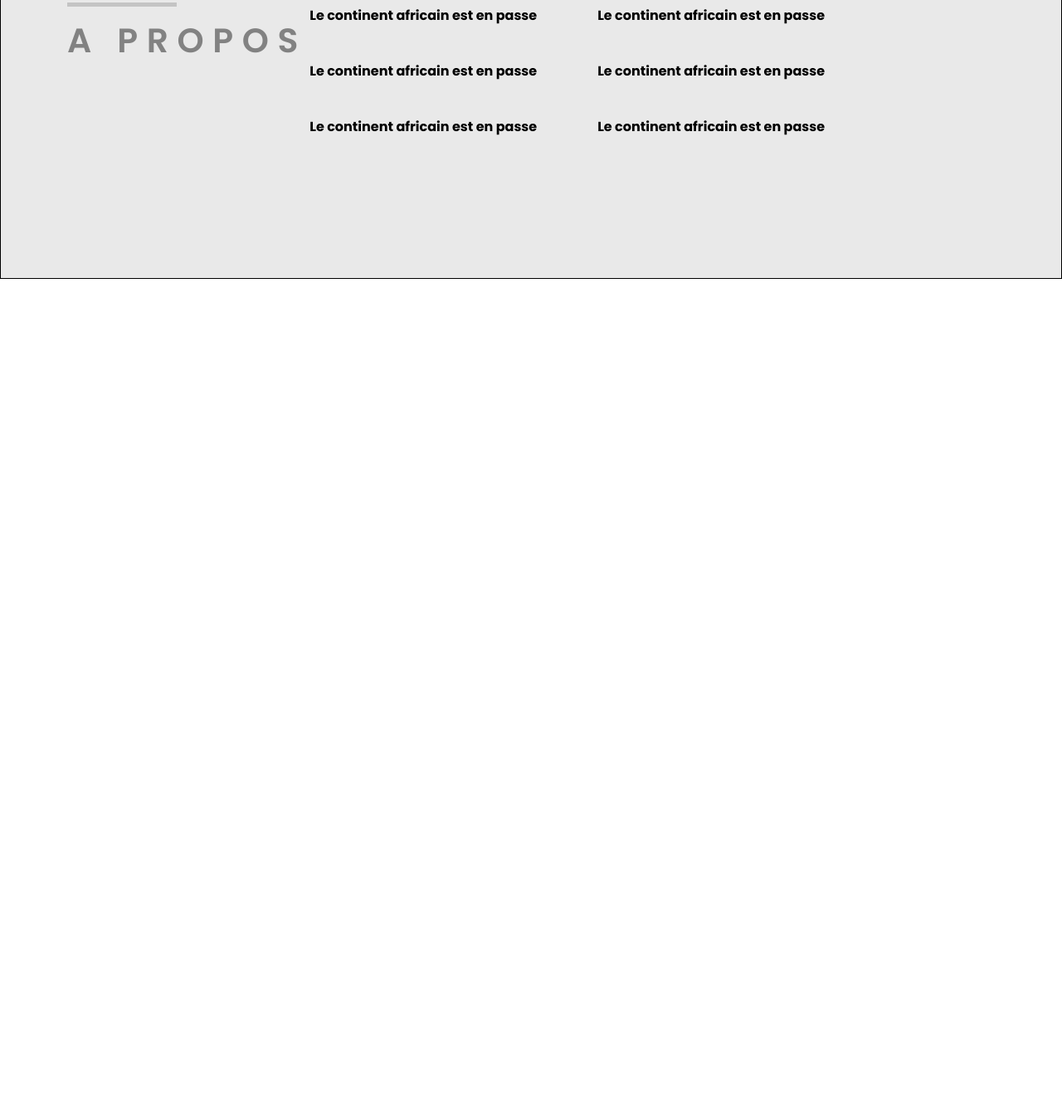
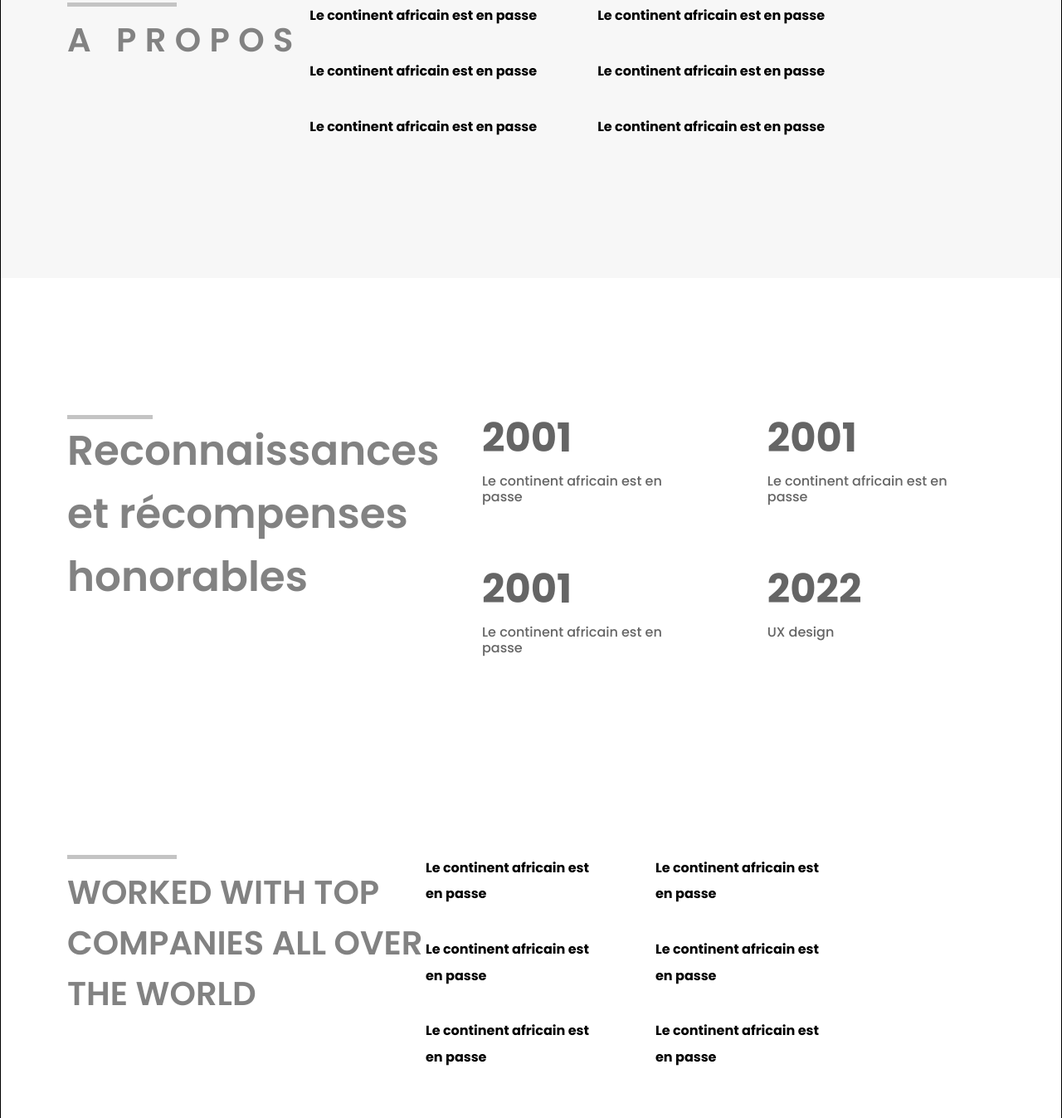
Before and after one commit to MorphineMePlz/ui-portfolio, a plain HTML site: page index.html in a window 1280 px wide. Shown: the part 2326-3673 px from the top of the page at 83% size. Before the commit the page ends 2662 px from the top, so only its background shows below. Drawn offline with nearby package versions, Linux system fonts and the light colour scheme.

Commit message:
fixed: added work block

```diff
--- a/index.html
+++ b/index.html
@@ -116,26 +116,84 @@
               <h2 class="section__title">A PROPOS</h2>
             </div>
             <ul class="services__list">
-              <li class="services-liet-item">
+              <li class="services-list-item">
                 <p class="services__text">Le continent africain est en passe</p>
               </li>
-              <li class="services-liet-item">
+              <li class="services-list-item">
                 <p class="services__text">Le continent africain est en passe</p>
               </li>
-              <li class="services-liet-item">
+              <li class="services-list-item">
                 <p class="services__text">Le continent africain est en passe</p>
               </li>
-              <li class="services-liet-item">
+              <li class="services-list-item">
                 <p class="services__text">Le continent africain est en passe</p>
               </li>
-              <li class="services-liet-item">
+              <li class="services-list-item">
                 <p class="services__text">Le continent africain est en passe</p>
               </li>
-              <li class="services-liet-item">
+              <li class="services-list-item">
                 <p class="services__text">Le continent africain est en passe</p>
               </li>
             </ul>
           </div>
+        </section>
+        <section class="skills">
+          <div class="skills__title-container">
+            <div class="styled-line skills__styled-line"></div>
+            <h2 class="skills__title">
+              Reconnaissances et récompenses honorables
+            </h2>
+          </div>
+          <ul class="skills__list">
+            <li class="skills-list-item">
+              <h3 class="skills__header">2001</h3>
+              <p class="skills__text">Le continent africain est en passe</p>
+            </li>
+            <li class="skills-list-item">
+              <h3 class="skills__header">2001</h3>
+              <p class="skills__text">Le continent africain est en passe</p>
+            </li>
+            <li class="skills-list-item">
+              <h3 class="skills__header">2001</h3>
+              <p class="skills__text">Le continent africain est en passe</p>
+            </li>
+            <li class="skills-list-item">
+              <h3 class="skills__header">2022</h3>
+              <p class="skills__text">UX design</p>
+            </li>
+        </section>
+        <section class="services__work">
+          <div class="work__container">
+          <div class="services__title-container_work">
+            <div class="styled-line"></div>
+            <h2 class="section__title section__title_work">Worked with top
+              companies all over
+              the world</h2>
+          </div>
+          <ul class="services__list">
+            <li class="services-list-item">
+              <p class="services__text">Le continent africain est en passe</p>
+            </li>
+            <li class="services-list-item">
+              <p class="services__text">Le continent africain est en passe</p>
+            </li>
+            <li class="services-list-item">
+              <p class="services__text">Le continent africain est en passe</p>
+            </li>
+            <li class="services-list-item">
+              <p class="services__text">Le continent africain est en passe</p>
+            </li>
+            <li class="services-list-item">
+              <p class="services__text">Le continent africain est en passe</p>
+            </li>
+            <li class="services-list-item">
+              <p class="services__text">Le continent africain est en passe</p>
+            </li>
+          </ul>
+        </div>
+        </section>
+        <section class="design">
+
         </section>
       </main>
       <footer class="footer"></footer>
--- a/styles/style.css
+++ b/styles/style.css
@@ -217,7 +217,7 @@
   padding: 0px;
   font-style: normal;
   font-weight: 600;
-  font-size: 40.8768px;
+  font-size: 40px;
   line-height: 61px;
   letter-spacing: 0.26em;
   text-transform: uppercase;
@@ -270,7 +270,7 @@
 }
 
 .cases {
-  background-color: #e9e9e9;
+  background-color: #f7f7f7;
   padding: 105px 80px 167px;
 }
 
@@ -302,7 +302,7 @@
   height: 405px;
   background-image: url("../images/default-img.svg");
   background-repeat: no-repeat;
-  background-color: #cbcbcb;
+  background-color: #f0f0f0;
   background-position: center;
 }
 
@@ -326,3 +326,76 @@
   font-size: 16px;
   line-height: 197%;
 }
+
+.skills {
+  margin: 165px 114px 146px 80px;
+  display: flex;
+  justify-content: space-between;
+}
+
+.skills__styled-line {
+  width: 103px;
+}
+
+.skills__text {
+  margin: 0;
+  font-weight: 500;
+  font-size: 16px;
+  color: #656565;
+}
+
+.skills__header {
+  margin: 0;
+  padding: 0;
+  margin-bottom: 16px;
+  font-weight: 700;
+  font-size: 48px;
+  color: #656565;
+}
+
+.skills__list {
+  margin: 0;
+  padding: 0;
+  list-style: none;
+  display: grid;
+  grid-template-columns: repeat(2, 45%);
+  row-gap: 74px;
+  column-gap: 81px;
+}
+
+.skills__title {
+  margin: 0;
+  padding: 0;
+  font-size: 50px;
+  font-weight: 600;
+  line-height: 76px;
+  color: #828282;
+}
+
+.skills__title-container {
+  max-width: 500px;
+}
+
+.services__work {
+  margin: 240px 80px 0;
+  border-bottom: 1px solid #a9a9a9;
+}
+
+.work__container {
+  display: flex;
+  justify-content: space-between;
+  width: 100%;
+  padding-bottom: 126px;
+}
+
+.services__title-container_work {
+  max-width: 432px;
+}
+
+.design {
+  padding-top: 200px;
+}
+
+.section__title_work {
+  letter-spacing: normal;
+}
```
